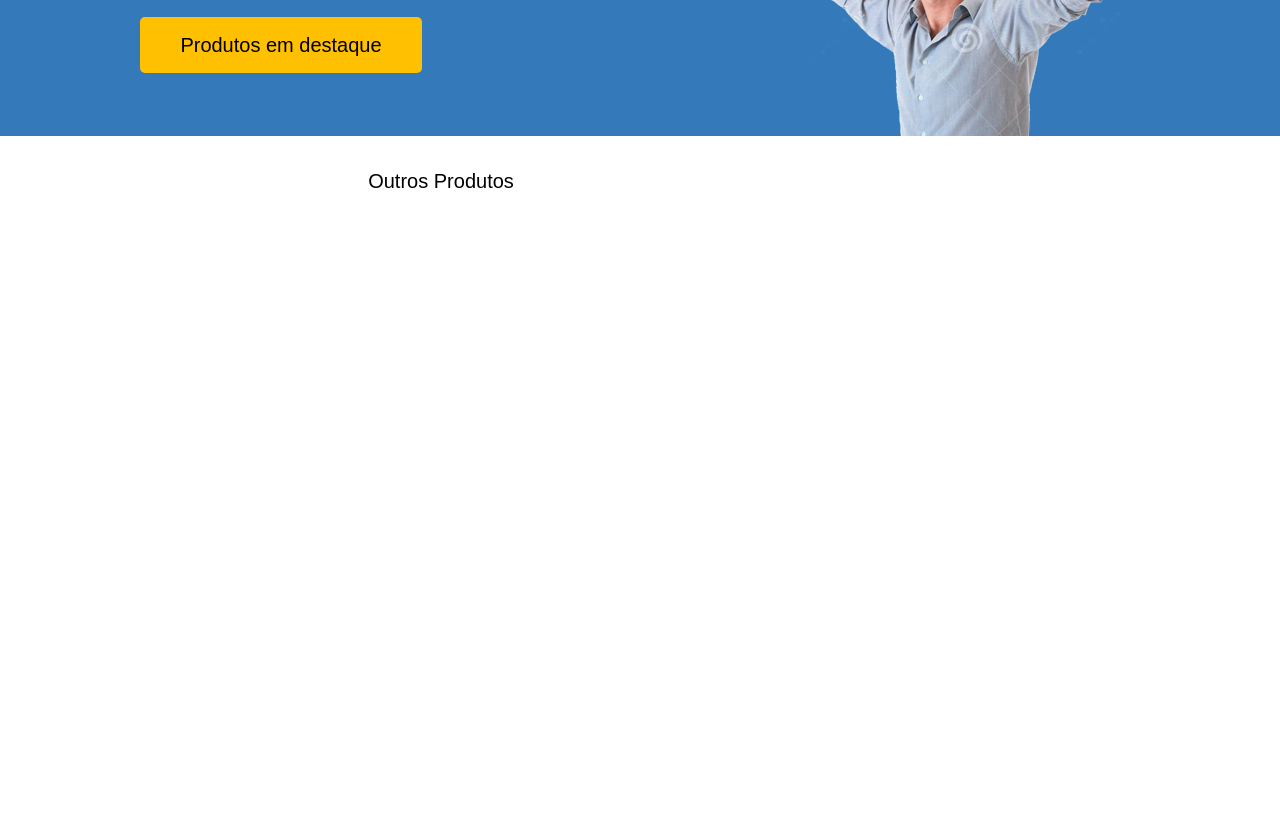
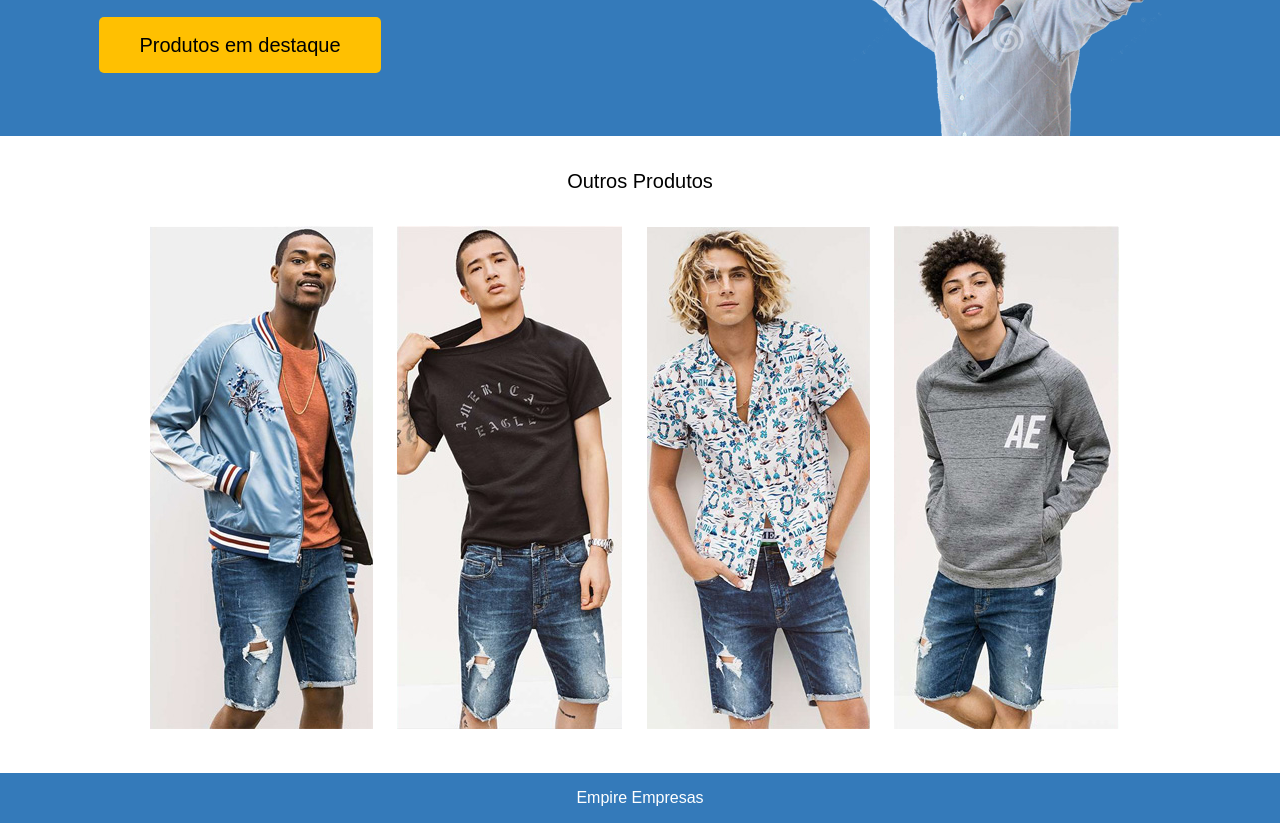
Before and after one commit to hiurygoes/testes, a plain HTML site: page index.html in a window 1280 px wide. Shown: the part 214-1037 px from the top of the page. Before the commit the page ends 800 px from the top, so only its background shows below. Drawn offline with Linux system fonts and the light colour scheme.

Commit message:
Criação das Imagens e Rodapé

```diff
--- a/index.html
+++ b/index.html
@@ -45,7 +45,16 @@
          <div class="outrosprodutos">
            Outros Produtos
          </div>
+          <div class="fotos">
+            <img src="imagens/banner1.jpg" />
+            <img src="imagens/banner2.jpg" />
+            <img src="imagens/banner3.jpg" />
+            <img src="imagens/banner4.jpg" />
+          </div>
        </div>
+     </div>
+     <div class="rodape">
+       Empire Empresas
      </div>
    </body>
 </html>
--- a/style.css
+++ b/style.css
@@ -41,11 +41,13 @@ body{
     background-color: #3480c1;
 }
 .banner{
+    overflow: hidden;
     height: 300px;
     background-color: #347aba;
 }
 .bannerinterior{
-    width: 1000px;
+    width: 80%;
+    min-width: 1082px;
     margin: auto;
 }
 .banneresquerda{
@@ -58,6 +60,7 @@ body{
     font-size: 48px;
     color: #ffffff;
     margin-top: 60px;
+
 }
 .frase2{
     font-size: 20px;
@@ -87,3 +90,15 @@ body{
     text-align: center;
     line-height: 90px;
 }
+.fotos img{
+    margin-left: 1%;
+    margin-right: 1%;
+}
+.rodape{
+    background-color: #347aba;
+    height: 50px;
+    text-align: center;
+    line-height: 50px;
+    color: #ffffff;
+    margin-top: 40px;
+}
```
